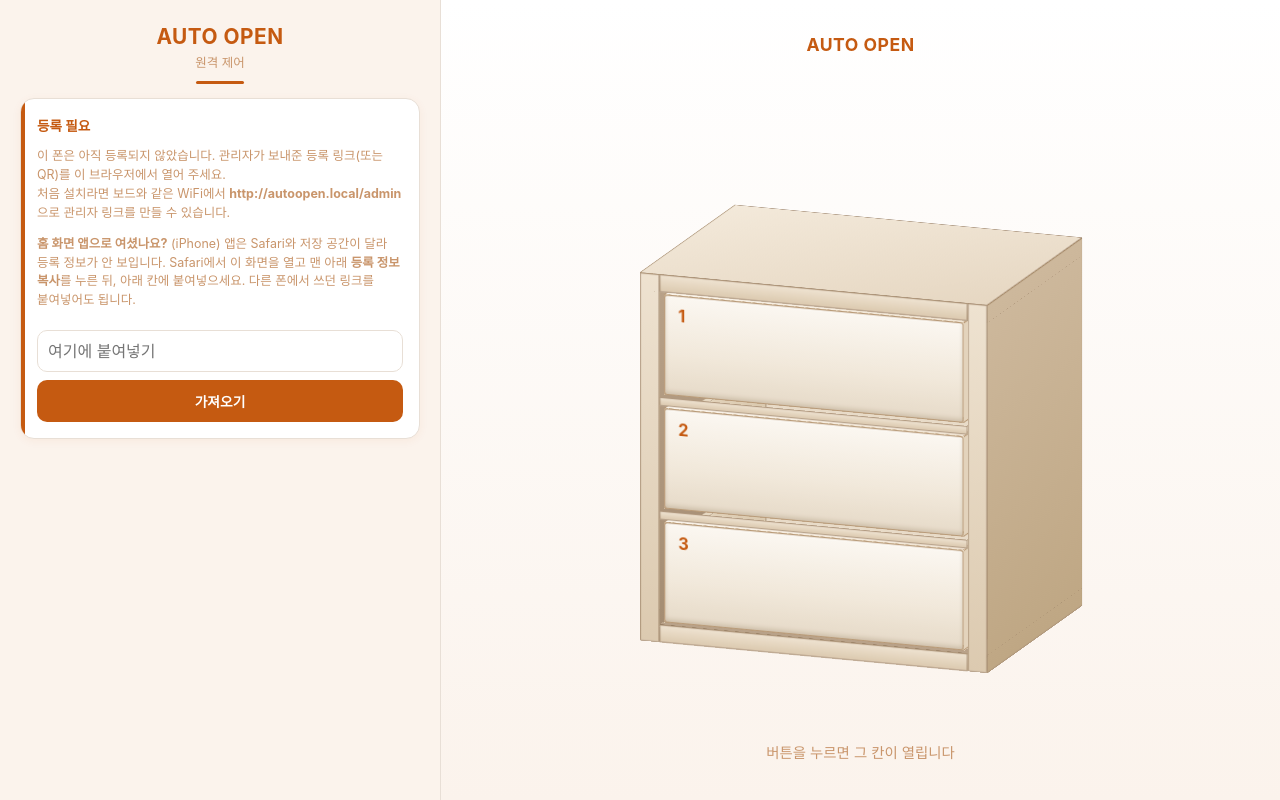
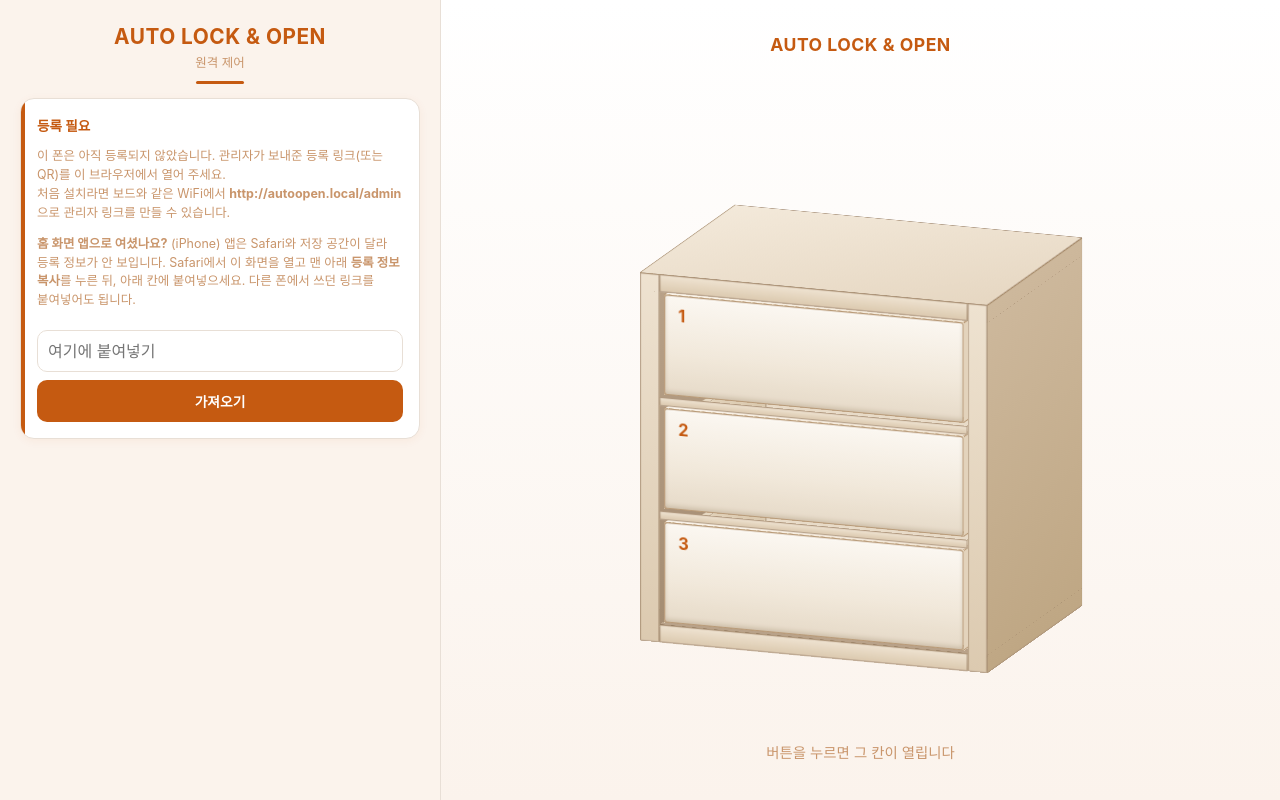
Before and after one commit to SEGOS-DEV-HSR/autoopen, a plain HTML site: page index.html in a window 1280 px wide. Drawn offline with Linux system fonts and the light colour scheme.

Commit message:
제목을 AUTO LOCK & OPEN으로 변경 (홈 화면 아이콘 이름은 ALO)
Co-Authored-By: Claude Opus 5.5 <noreply@anthropic.com>

```diff
--- a/index.html
+++ b/index.html
@@ -1,11 +1,11 @@
 <!DOCTYPE html><html lang="ko"><head><meta charset="UTF-8">
 <meta name="viewport" content="width=device-width, initial-scale=1.0">
-<title>AUTO OPEN 원격</title>
+<title>AUTO LOCK & OPEN 원격</title>
 <!-- 홈 화면 아이콘 (10/27). display는 browser: iOS 앱 모드(standalone)는 저장소가 Safari와 분리되어 등록 정보가 안 보이므로 Safari로 열리게 둠 -->
 <link rel="manifest" href="manifest.json">
 <link rel="apple-touch-icon" href="apple-touch-icon.png">
 <link rel="icon" type="image/png" sizes="512x512" href="icon-512.png">
-<meta name="apple-mobile-web-app-title" content="AUTO OPEN">
+<meta name="apple-mobile-web-app-title" content="ALO">
 <meta name="theme-color" content="#C55A11">
 <!--
   AUTO OPEN 원격 제어 화면 (MQTT over WebSocket + AES-256-GCM) — 2026-10-19
@@ -155,7 +155,7 @@ input[type=text],input[type=password]{width:100%;padding:10px;border:1px solid v
 <div id="wrap"><div id="left">
 <div id="scroller">
 <div class="app">
-<div class="header"><h1>AUTO OPEN</h1><p id="sub">원격 제어</p><div class="divider"></div></div>
+<div class="header"><h1>AUTO LOCK &amp; OPEN</h1><p id="sub">원격 제어</p><div class="divider"></div></div>
 
 <div id="noCred" class="card hidden">
 <div class="card-title">등록 필요</div>
@@ -231,7 +231,7 @@ input[type=text],input[type=password]{width:100%;padding:10px;border:1px solid v
 </div>
 </div>
 <div id="right">
-<p id="animTitle">AUTO OPEN</p>
+<p id="animTitle">AUTO LOCK &amp; OPEN</p>
 <div class="scene"><div class="cab" id="cab"></div></div>
 <p id="animCap">버튼을 누르면 그 칸이 열립니다</p>
 <p id="animWho"></p>
@@ -740,7 +740,7 @@ function copyLink() { navigator.clipboard.writeText($('qrLink').textContent).the
 async function shareLink() {
   const link = $('qrLink').textContent, name = $('qrName').textContent.replace(' 등록용', '');
   if (navigator.share) {
-    try { await navigator.share({ title: 'AUTO OPEN 등록 (' + name + ')', text: 'AUTO OPEN 서랍 등록 링크입니다. Safari(기본 브라우저)에서 열어 주세요.', url: link }); }
+    try { await navigator.share({ title: 'AUTO LOCK & OPEN 등록 (' + name + ')', text: 'AUTO LOCK & OPEN 서랍 등록 링크입니다. Safari(기본 브라우저)에서 열어 주세요.', url: link }); }
     catch (e) { /* 사용자가 공유 시트를 닫은 경우 */ }
   } else copyLink();
 }
```
Also changed, not shown: manifest.json.
